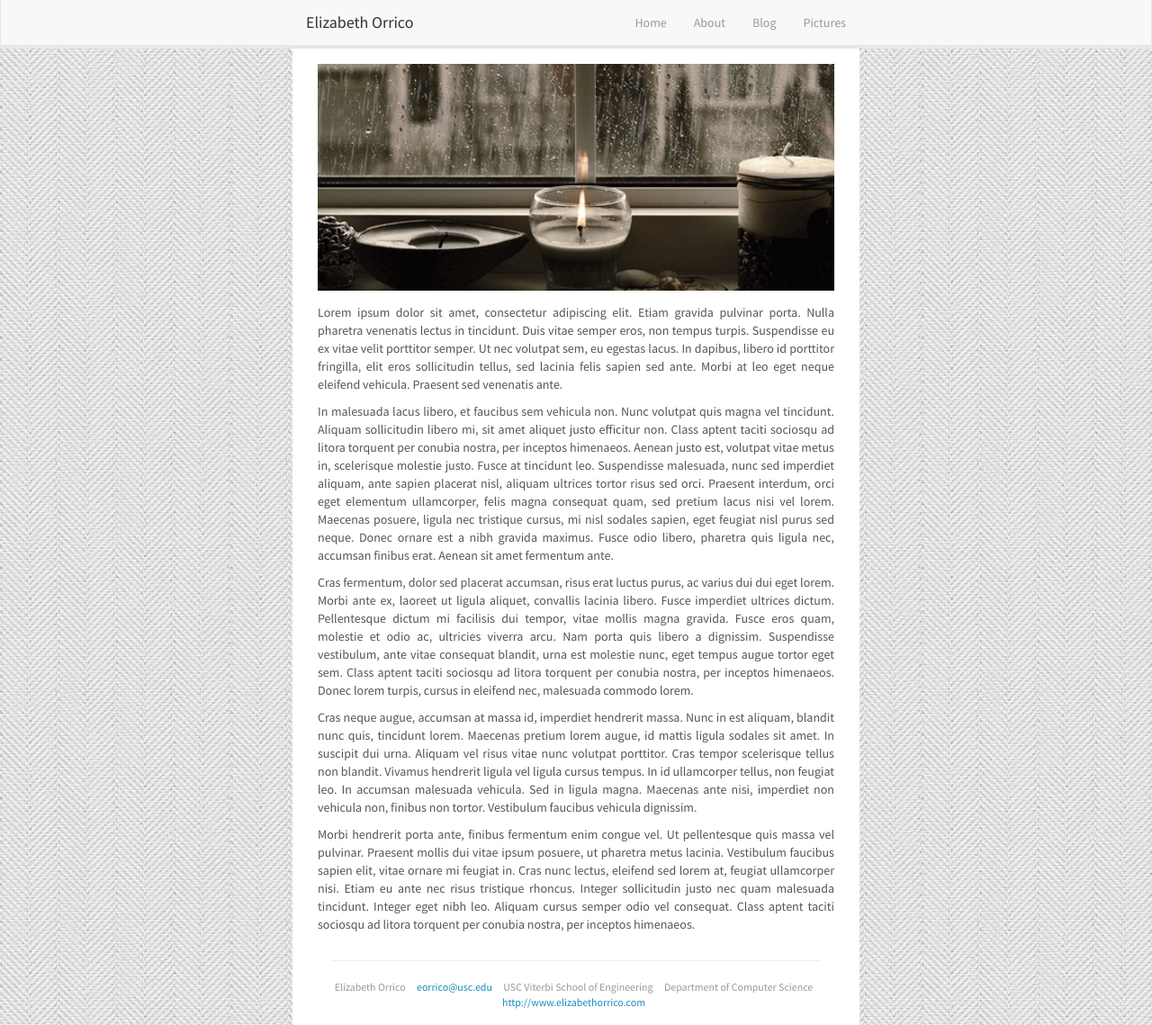
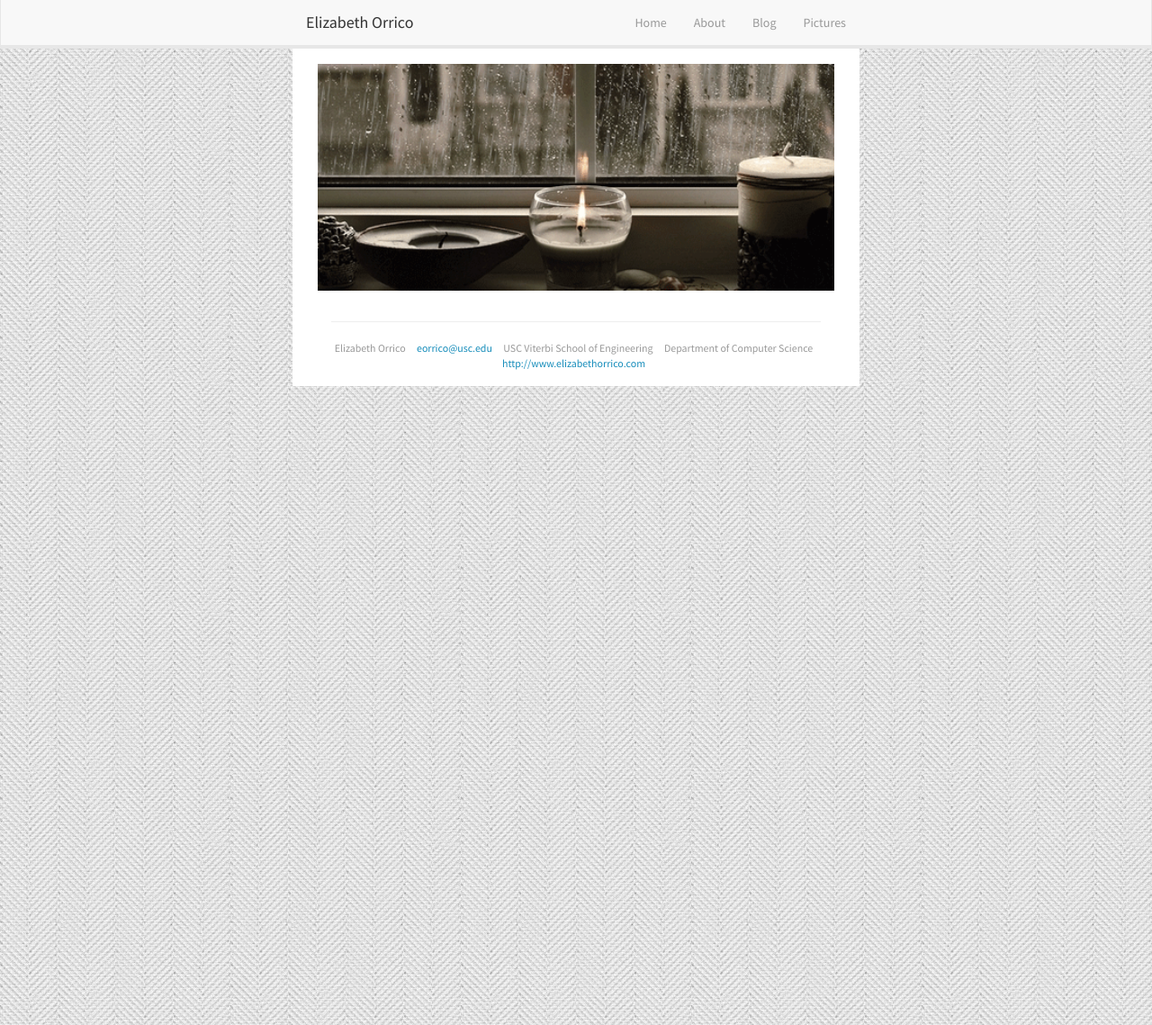
Before and after one commit to andybarron/emo7bf.github.io, a Jekyll site: the page built from index.md, in a window 1280 px wide and 1139 px high. Shown: the whole window at 90% size. Built offline with Jekyll 4.4.1, drawn with Linux system fonts in a browser that asks for light colours.

Commit message:
First blog post, hides lorem ipsum

```diff
--- a/_posts/2015-08-27-welcome-to-jekyll.markdown
+++ /dev/null
@@ -1,6 +0,0 @@
----
-layout: post
-title:  "Hello, World!"
-date:   2015-08-27 22:55:46
----
-Test post, please ignore
--- a/index.md
+++ b/index.md
@@ -5,7 +5,7 @@ layout: default
 <div class="splash"></div>
 
 
-Lorem ipsum dolor sit amet, consectetur adipiscing elit. Etiam gravida pulvinar porta. Nulla pharetra venenatis lectus in tincidunt. Duis vitae semper eros, non tempus turpis. Suspendisse eu ex vitae velit porttitor semper. Ut nec volutpat sem, eu egestas lacus. In dapibus, libero id porttitor fringilla, elit eros sollicitudin tellus, sed lacinia felis sapien sed ante. Morbi at leo eget neque eleifend vehicula. Praesent sed venenatis ante.
+<!-- Lorem ipsum dolor sit amet, consectetur adipiscing elit. Etiam gravida pulvinar porta. Nulla pharetra venenatis lectus in tincidunt. Duis vitae semper eros, non tempus turpis. Suspendisse eu ex vitae velit porttitor semper. Ut nec volutpat sem, eu egestas lacus. In dapibus, libero id porttitor fringilla, elit eros sollicitudin tellus, sed lacinia felis sapien sed ante. Morbi at leo eget neque eleifend vehicula. Praesent sed venenatis ante.
 
 
 In malesuada lacus libero, et faucibus sem vehicula non. Nunc volutpat quis magna vel tincidunt. Aliquam sollicitudin libero mi, sit amet aliquet justo efficitur non. Class aptent taciti sociosqu ad litora torquent per conubia nostra, per inceptos himenaeos. Aenean justo est, volutpat vitae metus in, scelerisque molestie justo. Fusce at tincidunt leo. Suspendisse malesuada, nunc sed imperdiet aliquam, ante sapien placerat nisl, aliquam ultrices tortor risus sed orci. Praesent interdum, orci eget elementum ullamcorper, felis magna consequat quam, sed pretium lacus nisi vel lorem. Maecenas posuere, ligula nec tristique cursus, mi nisl sodales sapien, eget feugiat nisl purus sed neque. Donec ornare est a nibh gravida maximus. Fusce odio libero, pharetra quis ligula nec, accumsan finibus erat. Aenean sit amet fermentum ante.
@@ -17,4 +17,4 @@ Cras fermentum, dolor sed placerat accumsan, risus erat luctus purus, ac varius
 Cras neque augue, accumsan at massa id, imperdiet hendrerit massa. Nunc in est aliquam, blandit nunc quis, tincidunt lorem. Maecenas pretium lorem augue, id mattis ligula sodales sit amet. In suscipit dui urna. Aliquam vel risus vitae nunc volutpat porttitor. Cras tempor scelerisque tellus non blandit. Vivamus hendrerit ligula vel ligula cursus tempus. In id ullamcorper tellus, non feugiat leo. In accumsan malesuada vehicula. Sed in ligula magna. Maecenas ante nisi, imperdiet non vehicula non, finibus non tortor. Vestibulum faucibus vehicula dignissim.
 
 
-Morbi hendrerit porta ante, finibus fermentum enim congue vel. Ut pellentesque quis massa vel pulvinar. Praesent mollis dui vitae ipsum posuere, ut pharetra metus lacinia. Vestibulum faucibus sapien elit, vitae ornare mi feugiat in. Cras nunc lectus, eleifend sed lorem at, feugiat ullamcorper nisi. Etiam eu ante nec risus tristique rhoncus. Integer sollicitudin justo nec quam malesuada tincidunt. Integer eget nibh leo. Aliquam cursus semper odio vel consequat. Class aptent taciti sociosqu ad litora torquent per conubia nostra, per inceptos himenaeos.
+Morbi hendrerit porta ante, finibus fermentum enim congue vel. Ut pellentesque quis massa vel pulvinar. Praesent mollis dui vitae ipsum posuere, ut pharetra metus lacinia. Vestibulum faucibus sapien elit, vitae ornare mi feugiat in. Cras nunc lectus, eleifend sed lorem at, feugiat ullamcorper nisi. Etiam eu ante nec risus tristique rhoncus. Integer sollicitudin justo nec quam malesuada tincidunt. Integer eget nibh leo. Aliquam cursus semper odio vel consequat. Class aptent taciti sociosqu ad litora torquent per conubia nostra, per inceptos himenaeos. -->
```
Also changed, not shown: 1 other file.
